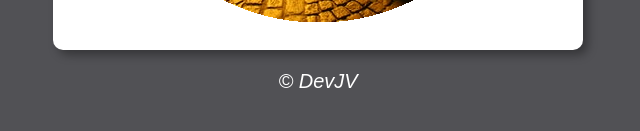
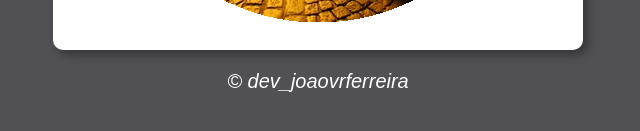
Before and after one commit to joaovrferreira/JavaScriptCodes, a plain HTML site: page hora_do_dia/modelo.html in a window 1280 px wide. Shown: the part 565-696 px from the top of the page, without its empty margins (322-962 px from the left). Drawn offline with Linux system fonts and the light colour scheme.

Commit message:
Update modelo.html

```diff
--- a/hora_do_dia/modelo.html
+++ b/hora_do_dia/modelo.html
@@ -20,7 +20,7 @@
         </div>
     </section>
     <footer>
-        <p>&copy; DevJV</p>
+        <p>&copy; dev_joaovrferreira</p>
     </footer>
     <script src='script.js'></script>
 </body>
```
